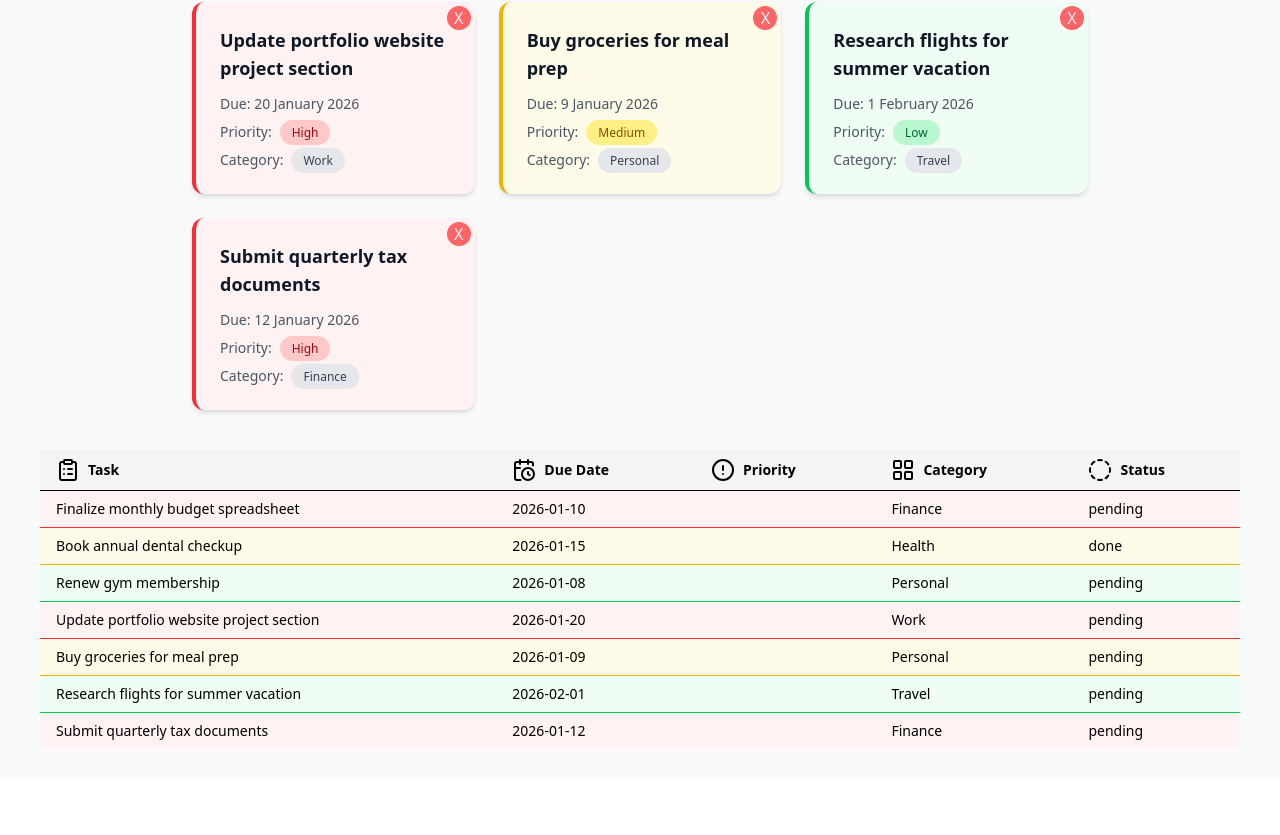
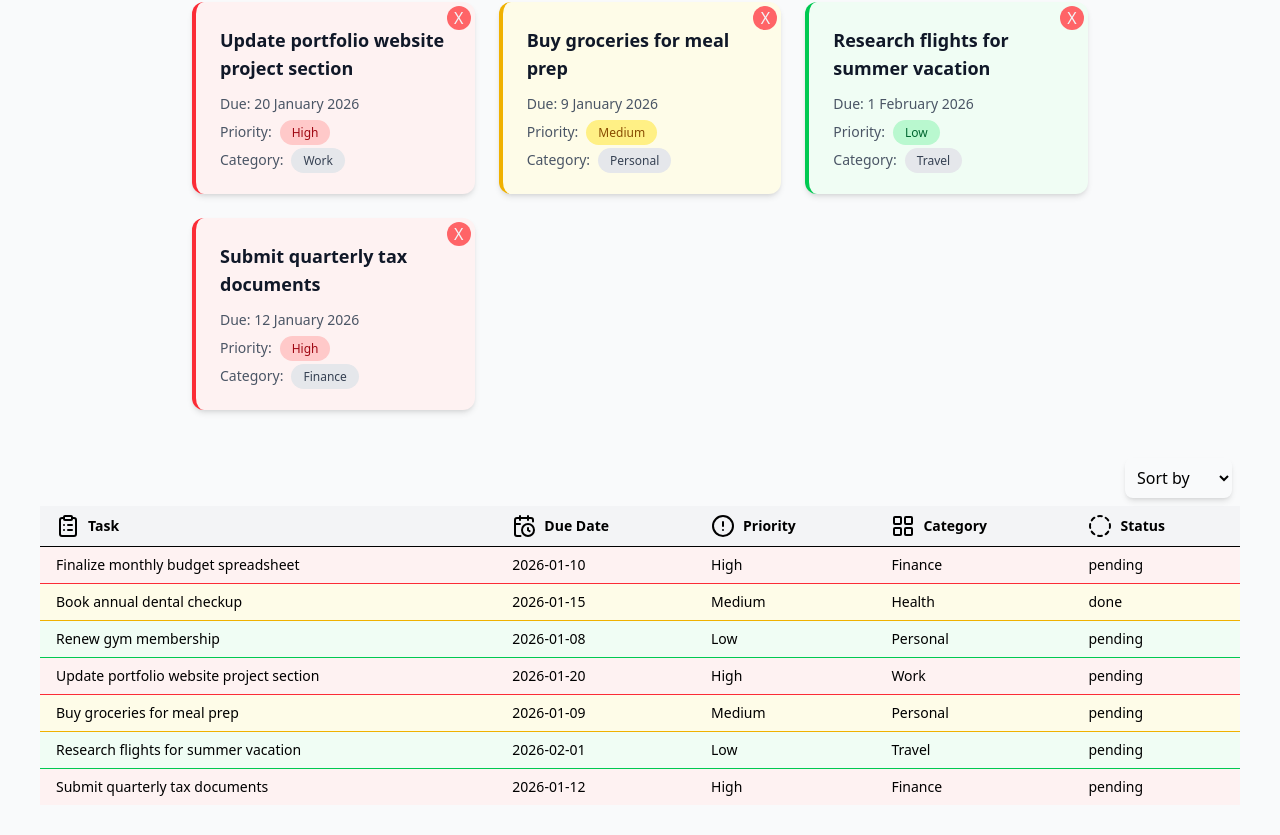
Before and after one commit to A-Karim2003/tanstack-query-experiments, a React (Vite) app: page / in a window 1280 px wide. Shown: the part 482-1317 px from the top of the page. Before the commit the page ends 1263 px from the top, so only its background shows below. Built offline with nearby package versions, Linux system fonts and the light colour scheme; data requests are answered from the project's data file.

Commit message:
feat: add client-side table sorting
- Integrates @tanstack/react-table sorting capabilities
- Adds dropdown UI for sorting by Due Date or Priority

```diff
--- a/src/table/TableContainer.jsx
+++ b/src/table/TableContainer.jsx
@@ -3,6 +3,7 @@ import {
   createColumnHelper,
   flexRender,
   getCoreRowModel,
+  getSortedRowModel,
   useReactTable,
 } from "@tanstack/react-table";
 import {
@@ -14,10 +15,13 @@ import {
 import { fetchTodo } from "../services/todoAPI";
 
 import { ClipboardList } from "lucide-react";
+import { useState } from "react";
 
 const columnHelper = createColumnHelper("id");
 
 export default function TableContainer() {
+  const [sorting, setSorting] = useState([]);
+
   const {
     data: todos = [],
     isPending,
@@ -26,6 +30,8 @@ export default function TableContainer() {
     queryKey: ["todos"],
     queryFn: fetchTodo,
   });
+
+  console.log(sorting);
 
   //? Define columns
   const columns = [
@@ -45,6 +51,7 @@ export default function TableContainer() {
         </span>
       ),
       cell: (info) => info.getValue(),
+      sortingFn: "datetime",
     }),
 
     columnHelper.accessor("priority", {
@@ -53,7 +60,14 @@ export default function TableContainer() {
           <CircleAlert /> Priority
         </span>
       ),
-      cell: (info) => info.value,
+      cell: (info) => info.getValue(),
+      sortingFn: (rowA, rowB) => {
+        const priorityOrder = { Low: 1, Medium: 2, High: 3 };
+        const a = priorityOrder[rowA.original.priority] || 0;
+        const b = priorityOrder[rowB.original.priority] || 0;
+
+        return a - b;
+      },
     }),
 
     columnHelper.accessor("category", {
@@ -75,12 +89,22 @@ export default function TableContainer() {
     }),
   ];
 
+  function handleSorting(e) {
+    const value = e.target.value;
+    if (!value) return setSorting([]);
+
+    setSorting([{ id: value, desc: false }]);
+  }
+
   //? Create table instant
-
+  // eslint-disable-next-line react-hooks/incompatible-library
   const table = useReactTable({
     data: todos,
     columns,
+    state: { sorting }, // sorting state
     getCoreRowModel: getCoreRowModel(),
+    getSortedRowModel: getSortedRowModel(),
+    onSortingChange: setSorting,
   });
 
   if (isPending) return <div>Loading...</div>;
@@ -88,6 +112,23 @@ export default function TableContainer() {
 
   return (
     <div className="max-w-300 w-full m-auto mt-10">
+      <div className="flex justify-between p-2">
+        <div>
+          <input type="text" />
+        </div>
+
+        <select
+          className="shadow-md p-2 rounded-lg focus:outline-0"
+          value={sorting[0]?.id || ""}
+          onChange={handleSorting}
+        >
+          <option value="" disabled>
+            Sort by
+          </option>
+          <option value="due_date">Due Date</option>
+          <option value="priority">Priority</option>
+        </select>
+      </div>
       <table className="min-w-full border-collapse text-sm">
         <thead className="bg-gray-100 text-left border-b">
           {table.getHeaderGroups().map((headerGroup) => (
@@ -105,7 +146,7 @@ export default function TableContainer() {
         </thead>
 
         <tbody className="divide-y divide-gray-200">
-          {table.getRowModel().rows.map((row, i) => {
+          {table.getRowModel().rows.map((row) => {
             const priority = row.original.priority;
 
             const priorityClass =
```
